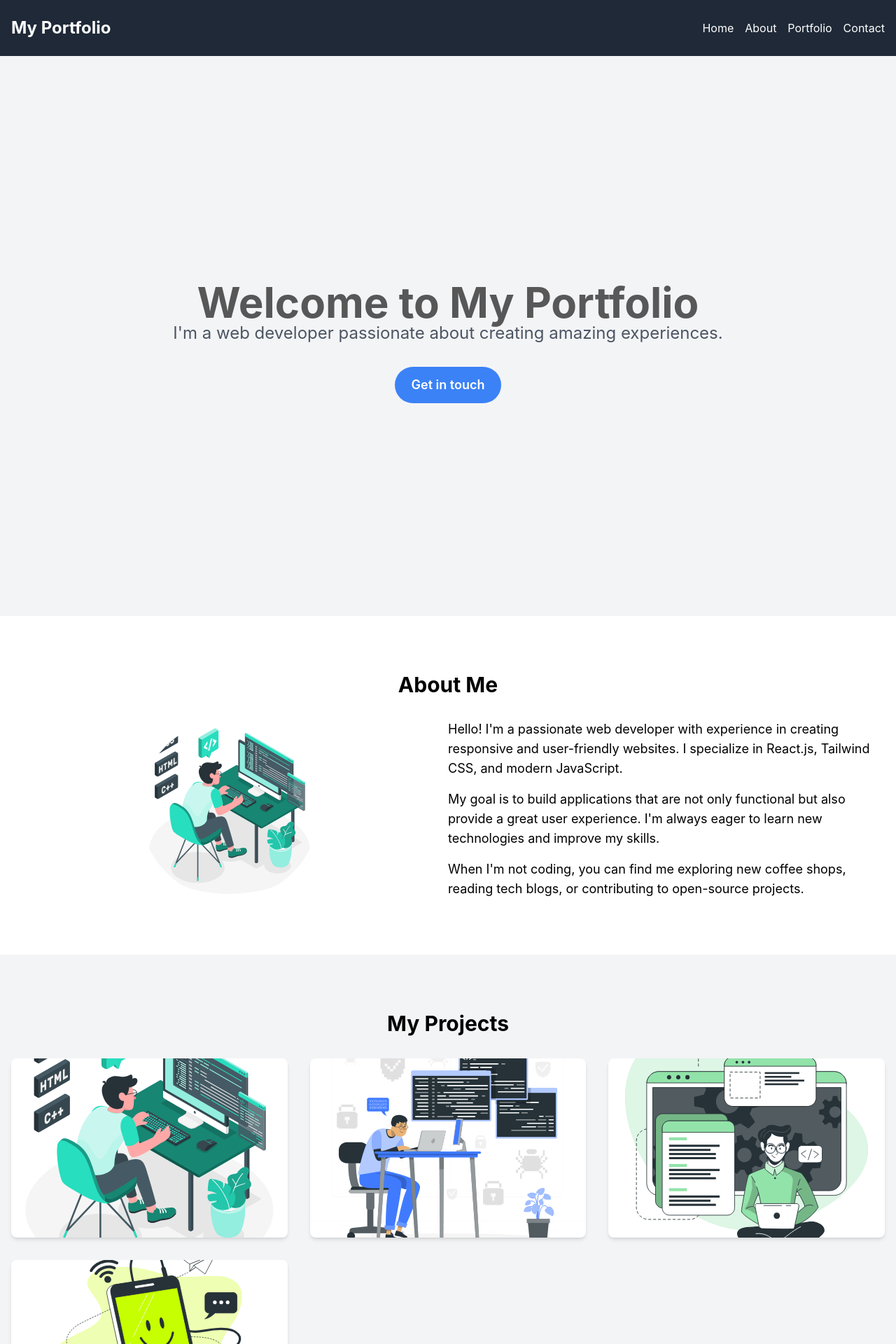
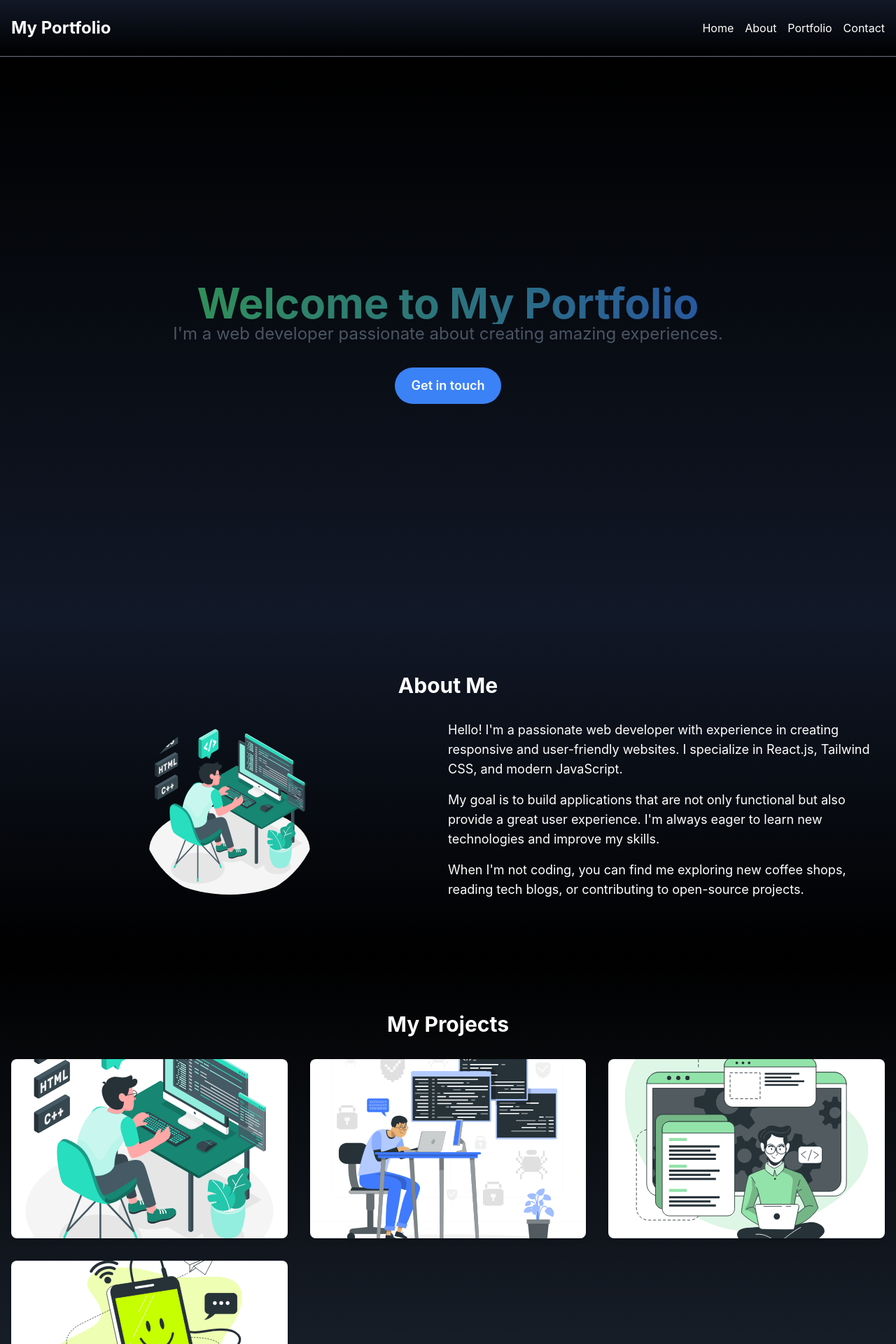
Before and after one commit to 49Harsh/marknox-protfolio-task, a React (Create React App) app: page / in a window 1280 px wide. Shown: the top 1920 px of the page at 70% size. Built offline with nearby package versions, Linux system fonts and the light colour scheme.

Commit message:
adding bg-color

```diff
--- a/src/components/About.js
+++ b/src/components/About.js
@@ -7,13 +7,13 @@ const About = () => {
   const isInView = useInView(ref, { once: false });
 
   return (
-    <section ref={ref} id="about" className="py-20 bg-blac">
+    <section ref={ref} id="about" className="py-20 bg-gradient-to-b from-gray-900 to-black">
       <div className="container mx-auto px-4">
         <motion.h2
           initial={{ opacity: 0, y: 20 }}
           animate={isInView ? { opacity: 1, y: 0 } : { opacity: 0, y: 20 }}
           transition={{ duration: 0.5 }}
-          className="text-3xl font-bold mb-8 text-center"
+          className="text-3xl font-bold mb-8 text-center text-white"
         >
           About Me
         </motion.h2>
@@ -29,9 +29,9 @@ const About = () => {
                 src={webImage}
                 alt='webimage'
                 loading='lazy'
-                width={256}  // Adjusted to match the container size
-                height={256} // Adjusted to match the container size
-                className="rounded-full" // To maintain the circular shape
+                width={256}
+                height={256}
+                className="rounded-full"
               />
             </div>
           </motion.div>
@@ -41,13 +41,13 @@ const About = () => {
             transition={{ duration: 0.5, delay: 0.4 }}
             className="md:w-1/2"
           >
-            <p className="text-lg mb-4">
+            <p className="text-lg text-white mb-4">
               Hello! I'm a passionate web developer with experience in creating responsive and user-friendly websites. I specialize in React.js, Tailwind CSS, and modern JavaScript.
             </p>
-            <p className="text-lg mb-4">
+            <p className="text-lg text-white mb-4">
               My goal is to build applications that are not only functional but also provide a great user experience. I'm always eager to learn new technologies and improve my skills.
             </p>
-            <p className="text-lg">
+            <p className="text-lg text-white">
               When I'm not coding, you can find me exploring new coffee shops, reading tech blogs, or contributing to open-source projects.
             </p>
           </motion.div>
--- a/src/components/Footer.js
+++ b/src/components/Footer.js
@@ -3,7 +3,7 @@ import { motion } from 'framer-motion';
 
 const Footer = () => {
   return (
-    <footer className="bg-gray-800 text-white py-8">
+    <footer className="bg-gray-800 text-white py-8 border-t border-gray-500">
       <div className="container mx-auto px-4">
         <div className="flex flex-col md:flex-row justify-between items-center">
           <motion.div
--- a/src/components/Header.js
+++ b/src/components/Header.js
@@ -6,8 +6,8 @@ const Header = () => {
   const [isOpen, setIsOpen] = React.useState(false);
 
   return (
-    <header className="bg-gray-800 text-white">
-      <div className="container mx-auto px-4 py-6 flex justify-between items-center">
+    <header className="bg-gray-800 text-white border-b border-gray-500 sticky">
+      <div className="container mx-auto px-4 py-6 flex justify-between items-center bg-gradient-to-b from-gray-900 to-black">
         <motion.h1
           initial={{ opacity: 0 }}
           animate={{ opacity: 1 }}
--- a/src/components/Home.js
+++ b/src/components/Home.js
@@ -29,13 +29,13 @@ const Home = () => {
   }, []);
 
   return (
-    <section ref={sectionRef} id="home" className="min-h-screen flex items-center justify-center bg-gray-100">
+    <section ref={sectionRef} id="home" className="min-h-screen flex items-center justify-center bg-gradient-to-b from-black to-gray-900">
       <div className="text-center">
         <motion.h1
           initial={{ opacity: 0, y: 20 }}
           animate={{ opacity: 1, y: 0 }}
           transition={{ duration: 0.8 }}
-          className="text-4xl md:text-6xl font-bold mb-4"
+          className="text-4xl md:text-6xl font-bold mb-4 bg-clip-text text-transparent bg-gradient-to-r from-green-400 to-blue-500"
         >
           Welcome to My Portfolio
         </motion.h1>
@@ -43,7 +43,7 @@ const Home = () => {
           initial={{ opacity: 0 }}
           animate={{ opacity: 1 }}
           transition={{ duration: 0.8, delay: 0.2 }}
-          className="text-xl md:text-2xl text-gray-600 mb-8"
+          className="text-xl md:text-2xl text-gray-600 mb-8 "
         >
           I'm a web developer passionate about creating amazing experiences.
         </motion.p>
--- a/src/components/Portfolio.js
+++ b/src/components/Portfolio.js
@@ -17,13 +17,13 @@ const Portfolio = () => {
   const isInView = useInView(ref, { once: false, amount: 0.2 });
 
   return (
-    <section ref={ref} id="portfolio" className="py-20 bg-gray-100">
+    <section ref={ref} id="portfolio" className="py-20 bg-gradient-to-b from-black to-gray-800">
       <div className="container mx-auto px-4">
         <motion.h2
           initial={{ opacity: 0, y: 20 }}
           animate={isInView ? { opacity: 1, y: 0 } : { opacity: 0, y: 20 }}
           transition={{ duration: 0.5 }}
-          className="text-3xl font-bold mb-8 text-center"
+          className="text-3xl font-bold mb-8 text-white text-center"
         >
           My Projects
         </motion.h2>
```
